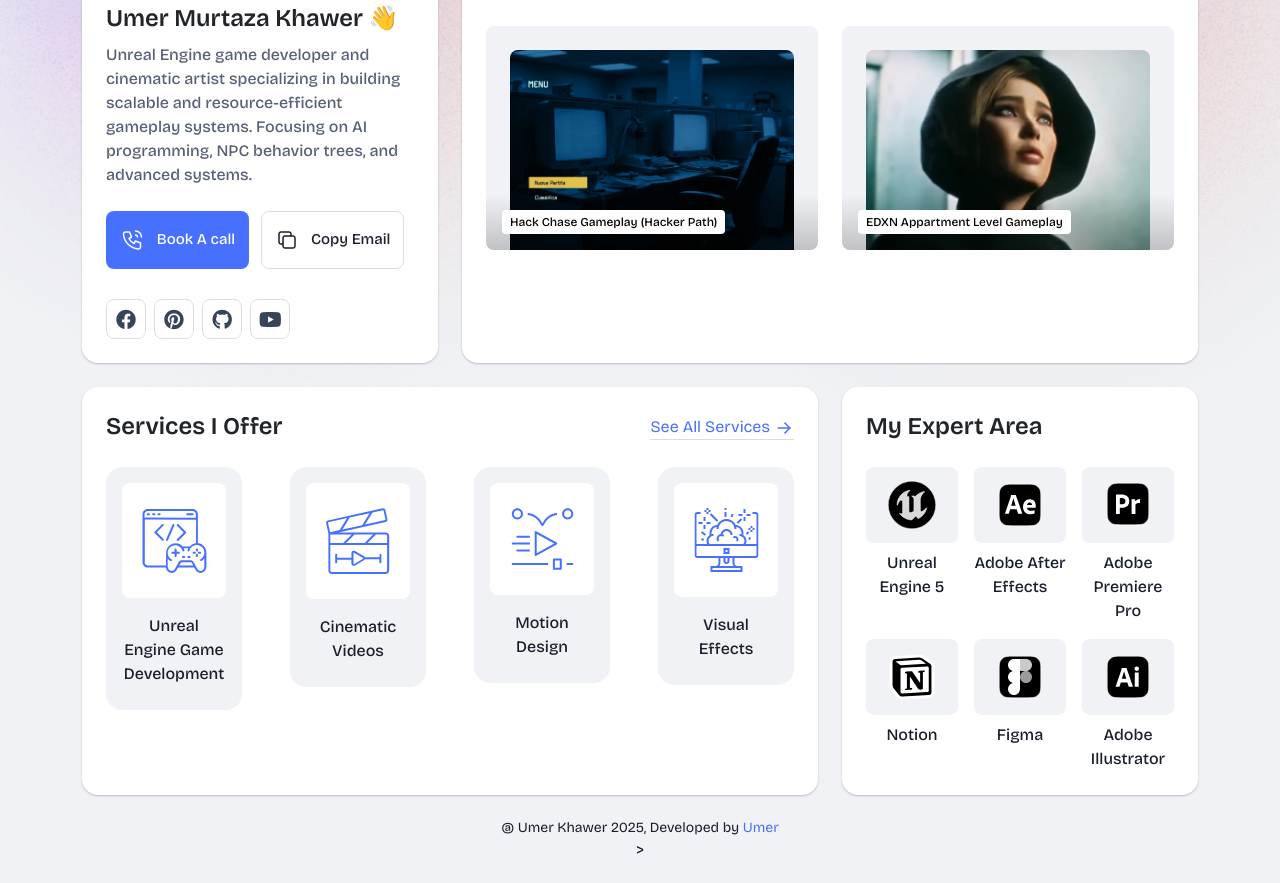
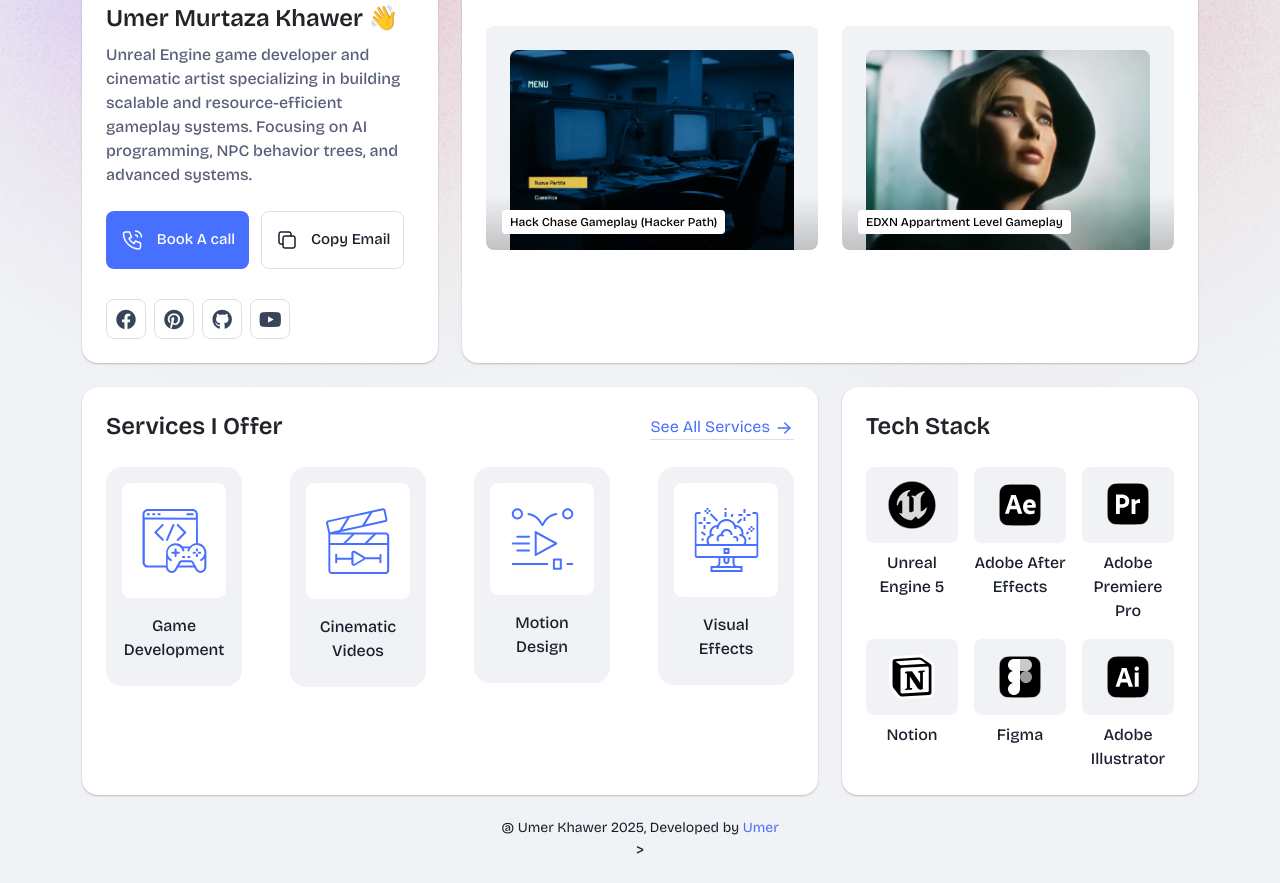
Before and after one commit to umerkhawer/Portfolio-Website, a plain HTML site: page index.html in a window 1280 px wide. Shown: the part 477-1360 px from the top of the page. Drawn offline with nearby package versions, Linux system fonts and the light colour scheme.

Commit message:
Fixes aug 1

```diff
--- a/index.html
+++ b/index.html
@@ -349,7 +349,7 @@
                               <img src="assets/img/icons/Game Development.svg" alt="game development">
                             </div>
                             <div class="text">
-                              <h3 class="title">Unreal Engine Game Development</h3>
+                              <h3 class="title">Game Development</h3>
                             </div>
                           </div>
                         </div>
@@ -391,7 +391,7 @@
               <div class="col-xl-4">
                 <div class="card expertise-card">
                   <div class="card-body">
-                    <h3 class="card-title">My Expert Area
+                    <h3 class="card-title">Tech Stack
                     </h3>
                     <div class="expertise-main mt-24">
                       <div class="row g-3">
```
